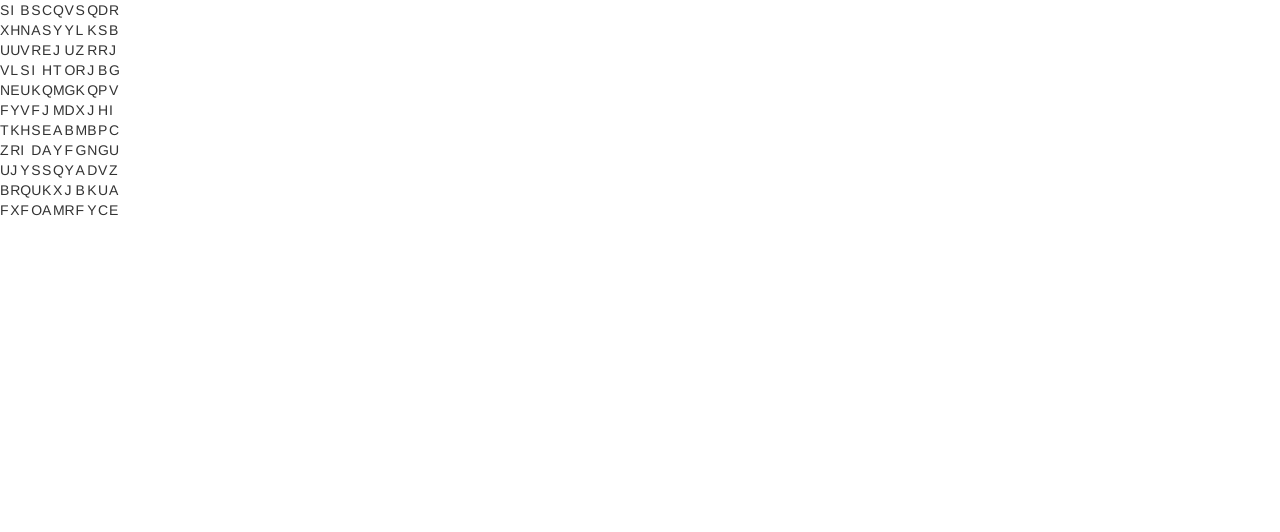
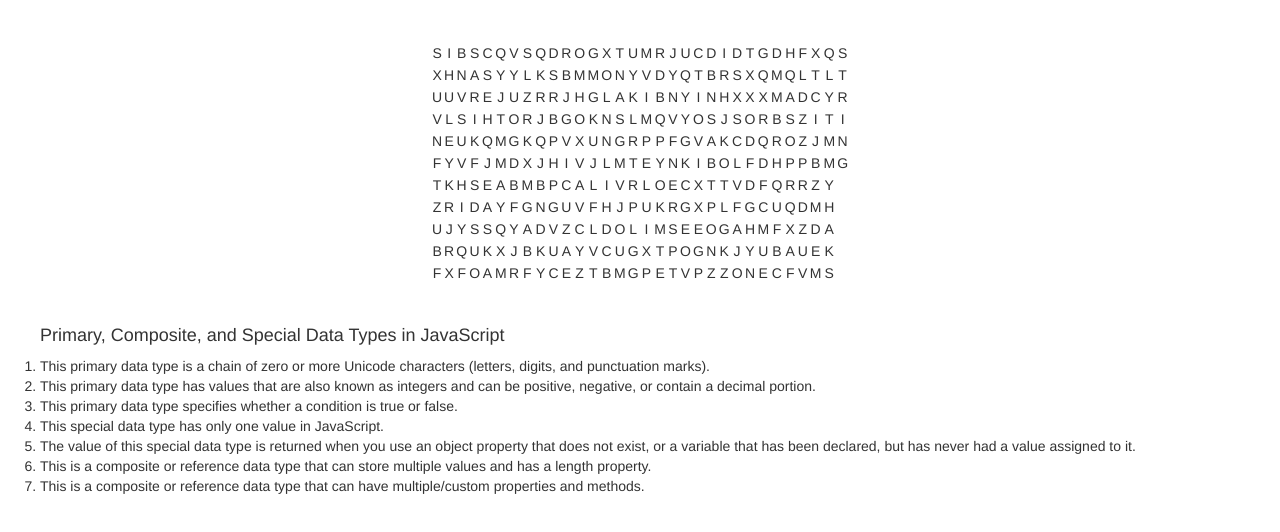
Before and after one commit to Kandianne/simple-word-search, a website: page views/index.html in a window 1280 px wide. Drawn offline with nearby package versions, Linux system fonts and the light colour scheme.

Commit message:
generating answers

```diff
--- a/public/javascript/canvasEx.js
+++ b/public/javascript/canvasEx.js
@@ -1,19 +1,27 @@
-// function draw(){
-// 	var canvas = document.getElementById('drawHere')
-// 	if(canvas.getContext){
-// 		var ctx = canvas.getContext('2d');
-// 		//illustration code goes here
-// 	} else {
-// 		console.log('not rendering');
-// 	}
-// }
 
 (function createRowsThenLetterInside(){
 	for (var i = 0; i <= 10; i++){
 		document.getElementById('searchBox').innerHTML += '<tr class="randomLetters"></tr>';
+		// var rowsWithClasses = document.getElementsByClassName('randomLetters')[i].contains(classesWithAnswers);
+		// var classesWithAnswers = document.getElementsByClassName('letterToAnswer')[i].innerHTML;
+		// console.log(typeof (document.getElementsByClassName('letterToAnswer')[i].innerHTML));
+		// console.log(typeof (document.getElementsByClassName('randomLetters')[i].innerHTML));
+		// console.log(document.getElementsByClassName('letterToAnswer')[i].innerHTML);
+		// if(rowsWithClasses == 'letterToAnswer'){
+		// 	// for (var i = 0; i <= 10; i++){
+		// 		console.log('do nothing')
+		// 	// }
+		// } else {
+		// 	writeRandLettersInTable();
+		// }
+	};
+
+	for (var i = 0; i <= 30; i++) {
 		writeRandLettersInTable();
 	};
+
 })();
+
 
 function writeRandLettersInTable(){
 	//random characters are returned with this
@@ -24,3 +32,22 @@
 		document.getElementsByClassName('randomLetters')[i].innerHTML += '<td>' + letter + '</td>';
 	}
 };
+
+(function writeString(){
+	var dtString = ["S", "T", "R", "I", "N", "G"];
+	for (var i = 0; i <= dtString.length -1; i++){
+		document.getElementsByClassName('randomLetters')[i].innerHTML += '<td>' + dtString[i] + '</td>';
+	}
+})();
+
+
+
+// function draw(){
+// 	var canvas = document.getElementById('drawHere')
+// 	if(canvas.getContext){
+// 		var ctx = canvas.getContext('2d');
+// 		//illustration code goes here
+// 	} else {
+// 		console.log('not rendering');
+// 	}
+// }
--- a/views/index.html
+++ b/views/index.html
@@ -9,7 +9,9 @@
 </head>
 <body>
 	<style>
-		canvas {border: 3px solid green; margin:auto;}
+		table, ol { margin: 3em auto;}
+		td { padding: 1px; text-align: center;}
+		/*canvas {border: 3px solid green; margin:auto;}*/
 	</style>
 
 	<!-- <canvas id="drawHere" width="600" height="600">
@@ -17,21 +19,20 @@
 
 <table>
 	<tbody id="searchBox">
-		<tr class="randomLetters"></tr>
-		<tr class="randomLetters"></tr>
-		<tr class="randomLetters"></tr>
-		<tr class="randomLetters"></tr>
-		<tr class="randomLetters"></tr>
-		<tr class="randomLetters"></tr>
-		<tr class="randomLetters"></tr>
-		<tr class="randomLetters"></tr>
-		<tr class="randomLetters"></tr>
-		<tr class="randomLetters"></tr>
-		<tr class="randomLetters"></tr>
 	</tbody>
 </table>
 
 
+<ol>
+	<h4>Primary, Composite, and Special Data Types in JavaScript</h4>
+	<li>This primary data type is a chain of zero or more Unicode characters (letters, digits, and punctuation marks).</li>
+	<li>This primary data type has values that are also known as integers and can be positive, negative, or contain a decimal portion.</li>
+	<li>This primary data type specifies whether a condition is true or false.</li>
+	<li>This special data type has only one value in JavaScript.</li>
+	<li>The value of this special data type is returned when you use an object property that does not exist, or a variable that has been declared, but has never had a value assigned to it.</li>
+	<li>This is a composite or reference data type that can store multiple values and has a length property.</li>
+	<li>This is a composite or reference data type that can have multiple/custom properties and methods.</li>
+</ol>
 
 <script src="/javascript/canvasEx.js"></script>
 <script src="/javascript/app.js"></script>
```
